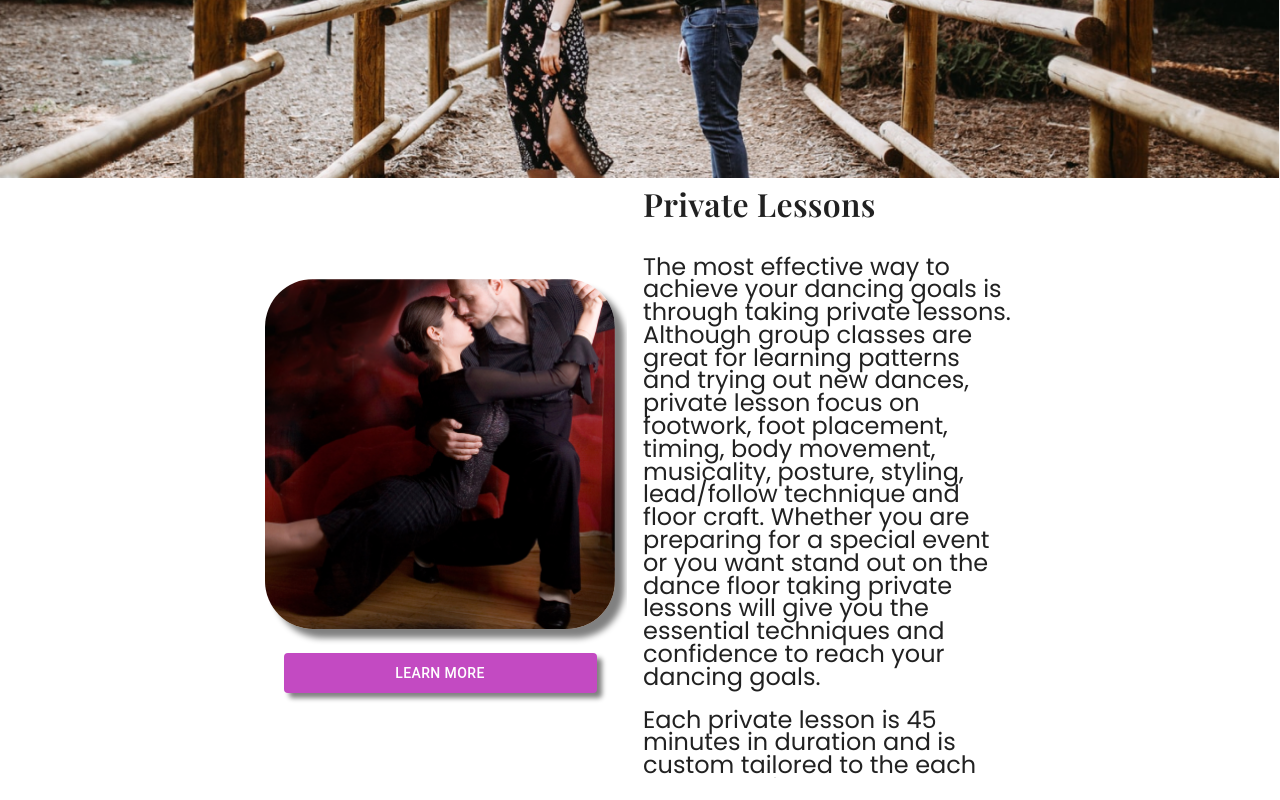
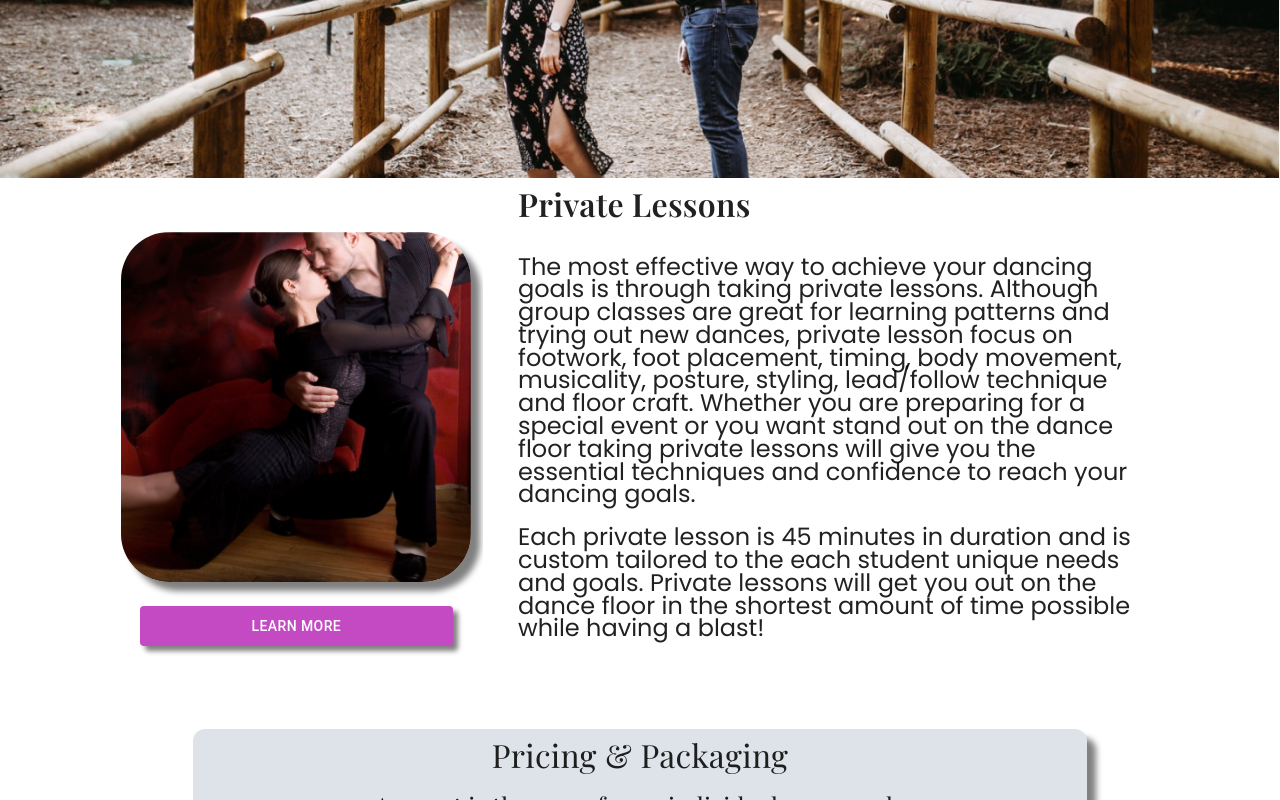
Before and after one commit to th2n10s4u/embd-website, a React (Create React App) app: page /Private-Dance in a window 1280 px wide. Shown: the part 500-1300 px from the top of the page. Built offline with nearby package versions, Linux system fonts and the light colour scheme.

Commit message:
Update TemplateCard.js
Tinkering with sizes for mobile

```diff
--- a/src/assets/components/TemplateComponents/TemplateCard.js
+++ b/src/assets/components/TemplateComponents/TemplateCard.js
@@ -18,6 +18,7 @@ export default function TemplateCard(props) {
       rowSpacing={5}
       ClassName="TemplatePaper"
       sx={{
+        maxWidth: "1080px",
         minHeight: "447px",
         border: "0",
         display: "flex",
@@ -25,7 +26,7 @@ export default function TemplateCard(props) {
       }}
       alignItems="center"
       direction={props.reverse ? "row-reverse" : "row"}
-      justifyContent="center"
+      justifyContent="space-around"
     >
       <Grid item>
         <Card
@@ -48,9 +49,9 @@ export default function TemplateCard(props) {
             sx={{
               component: "img",
               border: "0",
-              height: { xs: "225px", sm: "350px", lg: "350px", xl: "350px" },
+              height: { xs: "225px", sm: "225px", lg: "350px", xl: "350px" },
               // height: "350px",
-              width: { xs: "225px", sm: "350px", lg: "350px", xl: "350px" },
+              width: { xs: "225px", sm: "225px", lg: "350px", xl: "350px" },
               // width: "350px",
               margin: "12px",
               marginTop: "0px",
@@ -97,7 +98,7 @@ export default function TemplateCard(props) {
           <Card
             elevation={0}
             sx={{
-              maxWidth: { xs: "320px", sm: "320px", md: "400px" },
+              maxWidth: { xs: "320px", sm: "320px", md: "400px", lg: 650 },
               maxHeight: { xs: "100%", md: "80%", lg: 600 },
               // maxWidth: 650,
               // maxHeight: 550,
```
